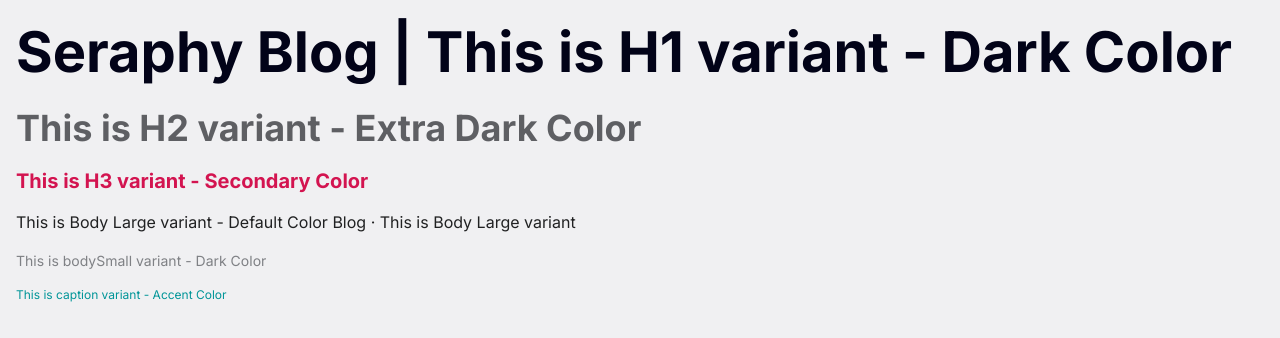
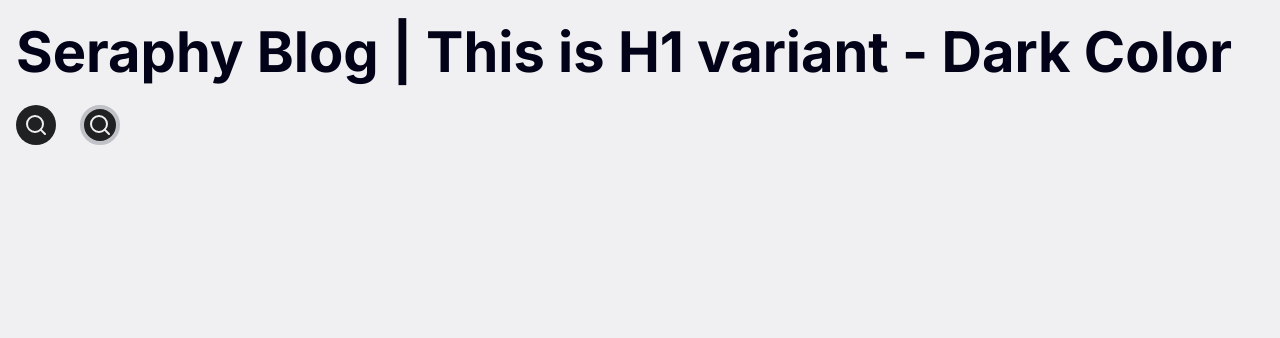
Before and after one commit to RpThiagoluiz/SERAPHY-BLOG, a React (Vite) app: page / in a window 1280 px wide. Shown: the top 338 px of the page. Built offline with nearby package versions, Linux system fonts and the light colour scheme.

Commit message:
feat: add icon components

```diff
--- a/package.json
+++ b/package.json
@@ -14,6 +14,7 @@
     "test:watch": "vitest"
   },
   "dependencies": {
+    "lucide-react": "^0.575.0",
     "react": "^19.2.0",
     "react-dom": "^19.2.0",
     "react-router-dom": "^7.13.1",
--- /dev/null
+++ b/src/components/Icon.tsx
@@ -0,0 +1,83 @@
+import styled, { css } from 'styled-components';
+import type { LucideIcon } from 'lucide-react';
+
+export type IconSize = 'sm' | 'md';
+
+export interface IconProps {
+  icon: LucideIcon;
+  size?: IconSize;
+  ring?: boolean;
+  'aria-label'?: string;
+}
+
+const sizeConfig = {
+  sm: {
+    container: 24,
+    icon: 24,
+    padding: 0,
+  },
+  md: {
+    container: 40,
+    icon: 24,
+    padding: 8,
+  },
+} as const;
+
+const RING_WIDTH = 4;
+
+const StyledIconWrapper = styled.span<{ $size: IconSize; $ring?: boolean }>`
+  display: inline-flex;
+  align-items: center;
+  justify-content: center;
+  flex-shrink: 0;
+  border-radius: 50%;
+  background-color: ${(props) => props.theme.colors.neutrals.darkest};
+  box-sizing: border-box;
+
+  ${(props) => {
+    const { container, padding } = sizeConfig[props.$size];
+    const size = props.$ring ? container + RING_WIDTH * 2 : container;
+    return css`
+      width: ${size}px;
+      height: ${size}px;
+      padding: ${padding}px;
+      ${props.$ring &&
+      css`
+        border: ${RING_WIDTH}px solid ${props.theme.colors.neutrals.light};
+        width: ${size + RING_WIDTH * 2}px;
+        height: ${size + RING_WIDTH * 2}px;
+      `}
+    `;
+  }}
+`;
+
+const StyledIcon = styled.span`
+  display: inline-flex;
+  align-items: center;
+  justify-content: center;
+  color: ${(props) => props.theme.colors.neutrals.lightest};
+`;
+
+export function Icon({
+  icon: IconComponent,
+  size = 'md',
+  ring = false,
+  'aria-label': ariaLabel,
+  ...rest
+}: IconProps & Omit<React.HTMLAttributes<HTMLSpanElement>, keyof IconProps>) {
+  const { icon } = sizeConfig[size];
+
+  return (
+    <StyledIconWrapper
+      $size={size}
+      $ring={ring}
+      role="img"
+      aria-label={ariaLabel}
+      {...rest}
+    >
+      <StyledIcon>
+        <IconComponent size={icon} strokeWidth={2} aria-hidden />
+      </StyledIcon>
+    </StyledIconWrapper>
+  );
+}
--- a/src/pages/Home/index.tsx
+++ b/src/pages/Home/index.tsx
@@ -1,11 +1,19 @@
 import styled from 'styled-components';
+import { Search } from 'lucide-react';
 import { Typography } from '../../components/Typography';
+import { Icon } from '../../components/Icon';
 import { themeColors } from '../../styles';
 
 const HomeContent = styled.div`
   display: flex;
   flex-direction: column;
   gap: ${(props) => props.theme.spacing.md};
+`;
+
+const IconDemo = styled.div`
+  display: flex;
+  align-items: center;
+  gap: ${(props) => props.theme.spacing.lg};
 `;
 
 const Home = () => {
@@ -15,27 +23,10 @@ const Home = () => {
         Seraphy Blog | This is H1 variant - Dark Color
       </Typography>
 
-      <Typography variant="h2" color={themeColors.neutrals.extraDark}>
-        This is H2 variant - Extra Dark Color
-      </Typography>
-
-      <Typography variant="h3" color={themeColors.secondary.base}>
-        This is H3 variant - Secondary Color
-      </Typography>
-
-      <Typography variant="bodyLarge">
-        This is Body Large variant - Default Color Blog
-        {' · '}
-        This is Body Large variant
-      </Typography>
-
-      <Typography variant="bodySmall" color={themeColors.neutrals.dark}>
-        This is bodySmall variant - Dark Color
-      </Typography>
-
-      <Typography variant="caption" color={themeColors.accent.base}>
-        This is caption variant - Accent Color
-      </Typography>
+      <IconDemo>
+        <Icon icon={Search} size="md" aria-label="Buscar" />
+        <Icon icon={Search} size="sm" ring aria-label="Buscar" />
+      </IconDemo>
     </HomeContent>
   );
 };
```
Also changed, not shown: 3 other files (tests, documents, lock files or other folders).
